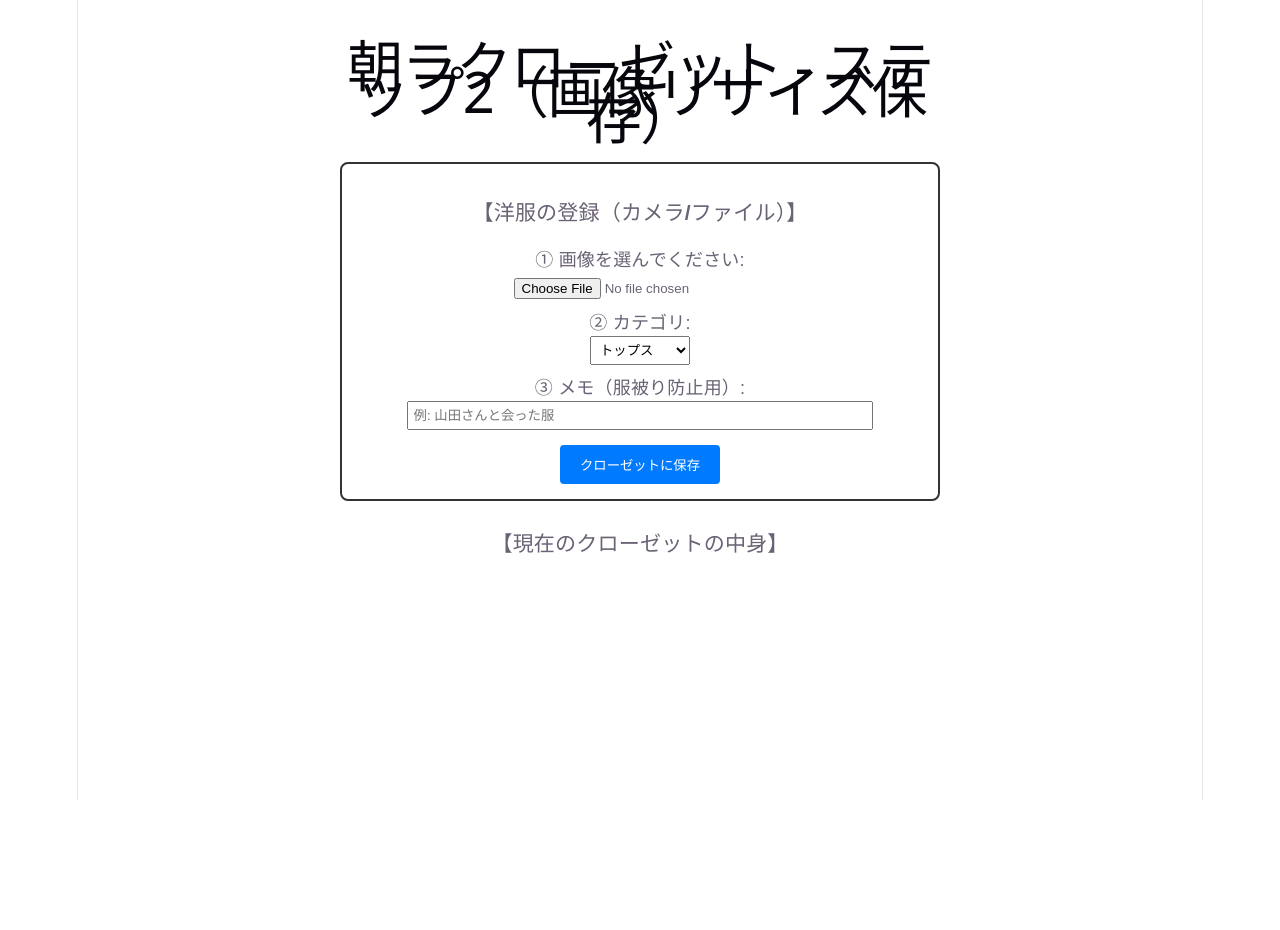
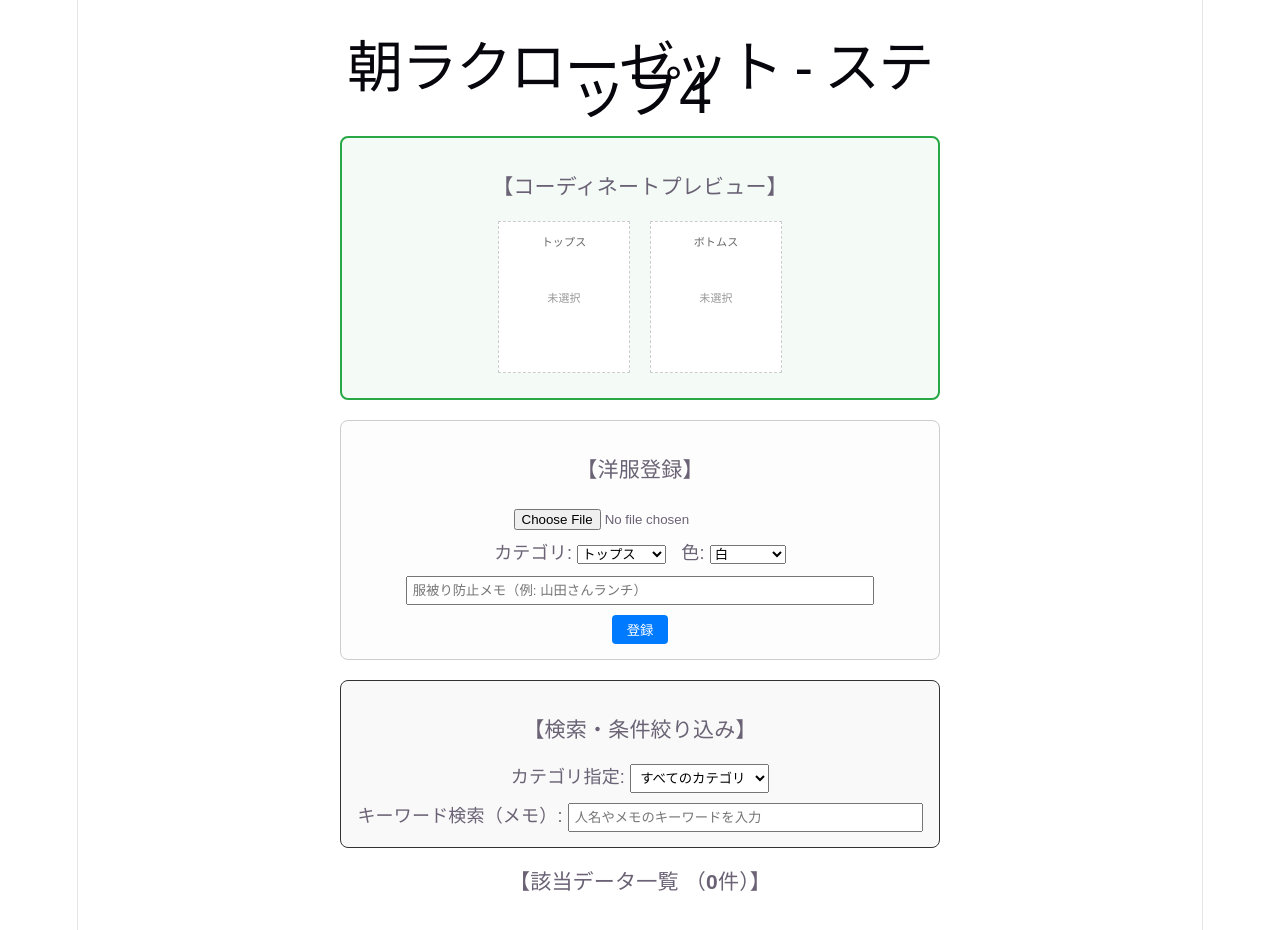
Before and after one commit to kapriko813-sketch/asa-raku, a React (Vite) app: page / in a window 1280 px wide. Shown: the top 930 px of the page. Before the commit the page ends 800 px from the top, so only its background shows below. Built offline with nearby package versions, Linux system fonts and the light colour scheme.

Commit message:
Update App.jsx

```diff
--- a/src/App.jsx
+++ b/src/App.jsx
@@ -1,16 +1,28 @@
 import React, { useState, useEffect } from 'react';
 import Dexie from 'dexie';
 
-// 1. データベースの定義（image を追加）
-const db = new Dexie('asaRakuDatabase_v2');
+// データベースの定義
+const db = new Dexie('asaRakuDatabase_v4');
 db.version(1).stores({
-  clothes: '++id, category, memo, image'
+  clothes: '++id, category, memo, image, color'
 });
 
 function App() {
+  // --- 登録用の状態 ---
   const [category, setCategory] = useState('トップス');
   const [memo, setMemo] = useState('');
-  const [imageSrc, setImageSrc] = useState(null); // リサイズ後の画像（画面表示用）
+  const [color, setColor] = useState('白');
+  const [imageSrc, setImageSrc] = useState(null);
+
+  // --- 検索用の状態 ---
+  const [searchCategory, setSearchCategory] = useState('すべて');
+  const [searchWord, setSearchWord] = useState('');
+
+  // --- 🌟 プレビュー（コーディネート選択）用の状態 ---
+  const [selectedTop, setSelectedTop] = useState(null);
+  const [selectedBottom, setSelectedBottom] = useState(null);
+
+  // --- クローゼットデータ ---
   const [clothesList, setClothesList] = useState([]);
 
   useEffect(() => {
@@ -22,125 +34,194 @@ function App() {
     setClothesList(allClothes);
   };
 
-  // 🔥 2. 画像を自動でリサイズ（軽量化）する関数
+  // 画像リサイズ関数
   const handleImageChange = (e) => {
     const file = e.target.files[0];
     if (!file) return;
-
     const reader = new FileReader();
     reader.onload = (event) => {
       const img = new Image();
       img.onload = () => {
         const canvas = document.createElement('canvas');
-        const MAX_WIDTH = 500; // 横幅を最大500pxに制限（スマホ表示ならこれで十分！）
+        const MAX_WIDTH = 500;
         let width = img.width;
         let height = img.height;
-
-        // 比率を保ったまま縮小
         if (width > MAX_WIDTH) {
           height *= MAX_WIDTH / width;
           width = MAX_WIDTH;
         }
-
         canvas.width = width;
         canvas.height = height;
-
         const ctx = canvas.getContext('2d');
         ctx.drawImage(img, 0, 0, width, height);
-
-        // 画質を0.7（70%）に落として、軽量なJPEGデータ（DataURL）に変換
         const compressedDataUrl = canvas.toDataURL('image/jpeg', 0.7);
-        setImageSrc(compressedDataUrl); // 画面にプレビュー表示
+        setImageSrc(compressedDataUrl);
       };
       img.src = event.target.result;
     };
     reader.readAsDataURL(file);
   };
 
-  // 3. データを保存する（画像も一緒に保存）
+  // データを保存する
   const handleAdd = async (e) => {
     e.preventDefault();
-    if (!imageSrc) return alert('洋服の画像を選択（または撮影）してください');
+    if (!imageSrc) return alert('洋服の画像を選択してください');
 
     await db.clothes.add({
-      category: category,
+      category,
       memo: memo || 'メモなし',
-      image: imageSrc // 軽量化した画像データをそのまま保存
+      image: imageSrc,
+      color
     });
 
     setMemo('');
     setImageSrc(null);
-    // フォームのファイル選択をリセット
     document.getElementById('fileInput').value = '';
     refreshClothes();
   };
 
   const handleDelete = async (id) => {
+    // 選択中のプレビューが削除されたらクリアする
+    if (selectedTop?.id === id) setSelectedTop(null);
+    if (selectedBottom?.id === id) setSelectedBottom(null);
+
     await db.clothes.delete(id);
     refreshClothes();
   };
 
+  // フィルタリング処理
+  const filteredClothes = clothesList.filter((item) => {
+    const matchCategory = searchCategory === 'すべて' || item.category === searchCategory;
+    const matchWord = item.memo.toLowerCase().includes(searchWord.toLowerCase());
+    return matchCategory && matchWord;
+  });
+
   return (
-    <div style={{ padding: '20px', fontFamily: 'sans-serif', maxWidth: '600px', margin: '0 auto' }}>
-      <h1>朝ラクローゼット - ステップ2（画像リサイズ保存）</h1>
+    // translate="no" を入れることで、ブラウザの勝手な自動翻訳を強力にブロックします
+    <div translate="no" style={{ padding: '20px', fontFamily: 'sans-serif', maxWidth: '600px', margin: '0 auto' }}>
+      <h1>朝ラクローゼット - ステップ4</h1>
+
+      {/* 🌟 【追加】上下コーディネートプレビューエリア */}
+      <div style={{ marginBottom: '20px', padding: '15px', border: '2px solid #28a745', borderRadius: '8px', backgroundColor: '#f4fbf7', textAlign: 'center' }}>
+        <h3>【コーディネートプレビュー】</h3>
+        <div style={{ display: 'flex', justifyContent: 'center', gap: '20px', marginBottom: '10px' }}>
+          {/* トップス選択枠 */}
+          <div style={{ width: '120px', minHeight: '140px', border: '1px dashed #ccc', padding: '5px', backgroundColor: '#fff' }}>
+            <span style={{ fontSize: '11px', color: '#666' }}>トップス</span>
+            {selectedTop ? (
+              <img src={selectedTop.image} alt="Top" style={{ width: '100%', height: '110px', objectFit: 'cover', marginTop: '5px' }} />
+            ) : (
+              <p style={{ fontSize: '11px', color: '#999', marginTop: '30px' }}>未選択</p>
+            )}
+          </div>
+          {/* ボトムス選択枠 */}
+          <div style={{ width: '120px', minHeight: '140px', border: '1px dashed #ccc', padding: '5px', backgroundColor: '#fff' }}>
+            <span style={{ fontSize: '11px', color: '#666' }}>ボトムス</span>
+            {selectedBottom ? (
+              <img src={selectedBottom.image} alt="Bottom" style={{ width: '100%', height: '110px', objectFit: 'cover', marginTop: '5px' }} />
+            ) : (
+              <p style={{ fontSize: '11px', color: '#999', marginTop: '30px' }}>未選択</p>
+            )}
+          </div>
+        </div>
+        {(selectedTop || selectedBottom) && (
+          <button
+            onClick={() => { setSelectedTop(null); setSelectedBottom(null); }}
+            style={{ fontSize: '11px', padding: '3px 10px' }}
+          >
+            プレビューをリセット
+          </button>
+        )}
+      </div>
 
       {/* 登録フォーム */}
-      <form onSubmit={handleAdd} style={{ marginBottom: '30px', padding: '15px', border: '2px solid #333', borderRadius: '8px' }}>
-        <h3>【洋服の登録（カメラ/ファイル）】</h3>
+      <form onSubmit={handleAdd} style={{ marginBottom: '20px', padding: '15px', border: '1px solid #ccc', borderRadius: '8px', backgroundColor: '#fdfdfd' }}>
+        <h3>【洋服登録】</h3>
+        <input id="fileInput" type="file" accept="image/*" onChange={handleImageChange} style={{ marginBottom: '10px' }} />
 
-        <label style={{ display: 'block', marginBottom: '10px' }}>
-          ① 画像を選んでください:<br />
-          <input
-            id="fileInput"
-            type="file"
-            accept="image/*"
-            capture="environment" // スマホの場合、直接カメラが起動しやすくなります
-            onChange={handleImageChange}
-          />
-        </label>
-
-        {/* リサイズ後のプレビュー表示 */}
         {imageSrc && (
           <div style={{ margin: '10px 0' }}>
-            <p style={{ color: 'green', fontSize: '12px' }}>✓ 画像を軽量化しました（プレビュー）:</p>
-            <img src={imageSrc} alt="Preview" style={{ width: '150px', borderRadius: '4px' }} />
+            <img src={imageSrc} alt="Preview" style={{ width: '100px', borderRadius: '4px' }} />
           </div>
         )}
 
-        <label style={{ display: 'block', marginBottom: '10px' }}>
-          ② カテゴリ:<br />
-          <select value={category} onChange={(e) => setCategory(e.target.value)} style={{ padding: '5px', width: '100px' }}>
+        <div style={{ marginBottom: '10px' }}>
+          <label>カテゴリ: </label>
+          <select value={category} onChange={(e) => setCategory(e.target.value)}>
             <option value="トップス">トップス</option>
             <option value="ボトムス">ボトムス</option>
             <option value="ワンピース">ワンピース</option>
           </select>
-        </label>
 
-        <label style={{ display: 'block', marginBottom: '15px' }}>
-          ③ メモ（服被り防止用）:<br />
+          <label style={{ marginLeft: '15px' }}>色: </label>
+          <select value={color} onChange={(e) => setColor(e.target.value)}>
+            <option value="白">白</option>
+            <option value="黒">黒</option>
+            <option value="青">青</option>
+            <option value="赤">赤</option>
+            <option value="ベージュ">ベージュ</option>
+          </select>
+        </div>
+
+        <input
+          type="text"
+          placeholder="服被り防止メモ（例: 山田さんランチ）"
+          value={memo}
+          onChange={(e) => setMemo(e.target.value)}
+          style={{ width: '80%', padding: '5px', marginBottom: '10px' }}
+        />
+        <br />
+        <button type="submit" style={{ padding: '5px 15px', backgroundColor: '#007bff', color: '#fff', border: 'none', borderRadius: '4px' }}>登録</button>
+      </form>
+
+      {/* 検索・絞り込みエリア */}
+      <div style={{ marginBottom: '20px', padding: '15px', border: '1px solid #333', borderRadius: '8px', backgroundColor: '#f9f9f9' }}>
+        <h3>【検索・条件絞り込み】</h3>
+
+        <div style={{ marginBottom: '10px' }}>
+          <label>カテゴリ指定: </label>
+          <select value={searchCategory} onChange={(e) => setSearchCategory(e.target.value)} style={{ padding: '5px' }}>
+            <option value="すべて">すべてのカテゴリ</option>
+            <option value="トップス">トップス</option>
+            <option value="ボトムス">ボトムス</option>
+            <option value="ワンピース">ワンピース</option>
+          </select>
+        </div>
+
+        <div>
+          <label>キーワード検索（メモ）: </label>
           <input
             type="text"
-            placeholder="例: 山田さんと会った服"
-            value={memo}
-            onChange={(e) => setMemo(e.target.value)}
-            style={{ padding: '5px', width: '80%' }}
+            placeholder="人名やメモのキーワードを入力"
+            value={searchWord}
+            onChange={(e) => setSearchWord(e.target.value)}
+            style={{ padding: '5px', width: '60%' }}
           />
-        </label>
-
-        <button type="submit" style={{ padding: '10px 20px', backgroundColor: '#007bff', color: '#fff', border: 'none', borderRadius: '4px', cursor: 'pointer' }}>
-          クローゼットに保存
-        </button>
-      </form>
+        </div>
+      </div>
 
       {/* クローゼットの中身一覧 */}
-      <h3>【現在のクローゼットの中身】</h3>
+      <h3>【該当データ一覧 （{filteredClothes.length}件）】</h3>
       <div style={{ display: 'grid', gridTemplateColumns: 'repeat(auto-fill, minmax(140px, 1fr))', gap: '15px' }}>
-        {clothesList.map((item) => (
-          <div key={item.id} style={{ border: '1px solid #ddd', padding: '10px', borderRadius: '6px', textAlign: 'center', backgroundColor: '#f9f9f9' }}>
+        {filteredClothes.map((item) => (
+          <div key={item.id} style={{ border: '1px solid #ddd', padding: '10px', borderRadius: '6px', textAlign: 'center', backgroundColor: '#fff' }}>
             <img src={item.image} alt="服" style={{ width: '100%', height: '120px', objectFit: 'cover', borderRadius: '4px' }} />
-            <div style={{ fontSize: '12px', fontWeight: 'bold', marginTop: '5px' }}>{item.category}</div>
+            <div style={{ fontSize: '12px', fontWeight: 'bold', marginTop: '5px' }}>
+              {item.category} <span style={{ fontSize: '11px', color: '#666', fontWeight: 'normal' }}>({item.color})</span>
+            </div>
             <div style={{ fontSize: '11px', color: '#666', minHeight: '32px', margin: '4px 0' }}>{item.memo}</div>
-            <button onClick={() => handleDelete(item.id)} style={{ padding: '2px 8px', fontSize: '11px', color: 'red', border: '1px solid red', borderRadius: '3px', backgroundColor: 'transparent', cursor: 'pointer' }}>
+
+            {/* 🌟 【追加】プレビューへ送るボタン */}
+            <div style={{ marginBottom: '8px' }}>
+              {item.category === 'トップス' && (
+                <button onClick={() => setSelectedTop(item)} style={{ fontSize: '11px', padding: '2px 5px', width: '100%' }}>トップスに選択</button>
+              )}
+              {item.category === 'ボトムス' && (
+                <button onClick={() => setSelectedBottom(item)} style={{ fontSize: '11px', padding: '2px 5px', width: '100%' }}>ボトムスに選択</button>
+              )}
+            </div>
+
+            <button onClick={() => handleDelete(item.id)} style={{ padding: '2px 8px', fontSize: '11px', color: 'red', border: '1px solid red', borderRadius: '3px', backgroundColor: 'transparent' }}>
               削除
             </button>
           </div>
```
